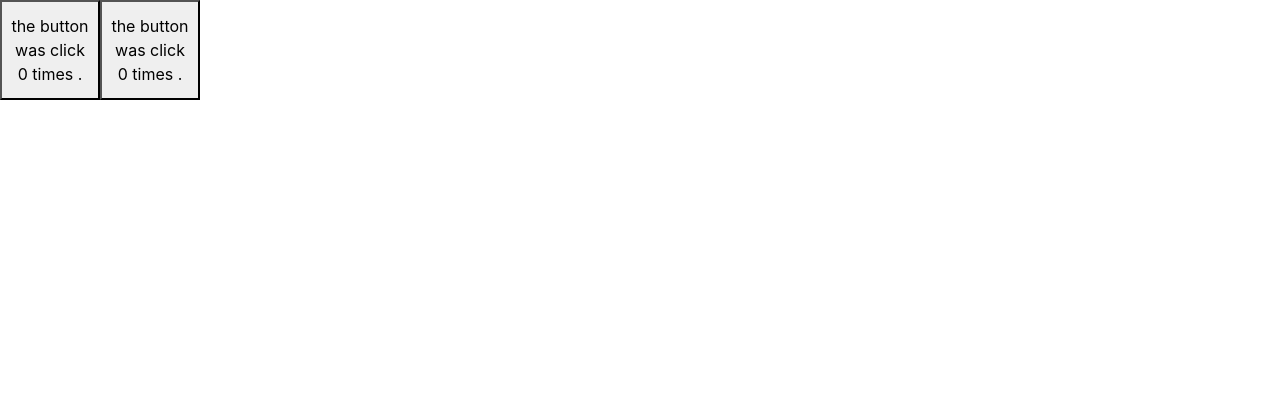
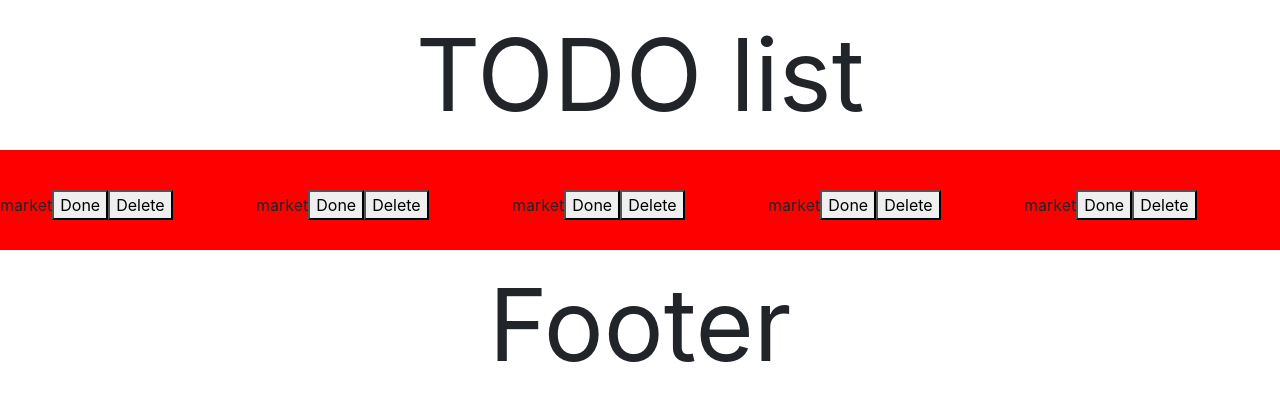
Before and after one commit to sanmathew1903/VoxAccess, a React (Create React App) app: page / in a window 1280 px wide. Shown: the top 400 px of the page. Built offline with nearby package versions, Linux system fonts and the light colour scheme.

Commit message:
small changes

```diff
--- a/src/App.js
+++ b/src/App.js
@@ -1,22 +1,51 @@
-import { useState } from "react";
+import { useState } from "react"
+function Header()
+{
+
+  return(
+    <div className="header" style={{fontSize: 100, textAlign: "center"}}>
+      TODO list
+    </div>
+  )
+}
+function Footer()
+{
+
+  return(
+    <div className="header" style={{fontSize: 100, textAlign: "center",bottom:0}}>
+      Footer
+    </div>
+  )
+}
+
+function Todo({value})
+{
+  return(
+    <div className="todocomp" style={{width:"100%",height:20}}>{value}<button >Done</button><button>Delete</button></div>
+  )
+}
+function Todos()
+{
+  const [todo,setTodo]=useState()
+  return(
+
+    <div className="header" style={{/* width:"100%" , */height:100,backgroundColor:"red",display:"flex",alignItems:"center",justifyContent:"center"}}>
+    <Todo value="market"/>
+    <Todo value="market"/>
+    <Todo value="market"/>
+    <Todo value="market"/>
+    <Todo value="market"/>
+    </div>
+  )
+}
 
 
-function Mybutton() {
-  const [count, setCount] = useState(0)
-  function press() {
-    setCount(count + 1)
-  }
-
-  return (
-    <button onClick={press} style={{height:100,width:100}}>the button was click {count} times .</button>
-
-  )
-}
 function App() {
   return (
     <>
-      <Mybutton />
-      <Mybutton />
+      <Header/>
+      <Todos/>
+      <Footer/>
     </>
   )
 }
```
